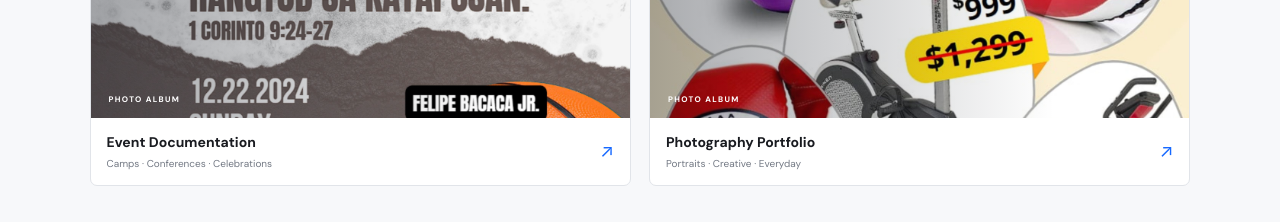
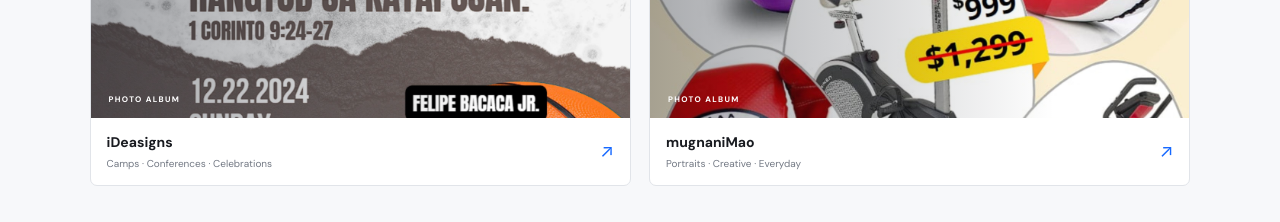
Before and after one commit to supermaorio/arjaybalabag.github.io, a plain HTML site: page index.html in a window 1280 px wide. Shown: the part 1260-1482 px from the top of the page. Drawn offline with Linux system fonts and the light colour scheme.

Commit message:
Rename portfolio album folders

```diff
--- a/index.html
+++ b/index.html
@@ -49,7 +49,7 @@
 <button class="filter" data-filter="community">Community</button>
 <button class="filter" data-filter="design">Graphic design</button>
 </div>
-<section class="collection-section" aria-labelledby="collections-title"><div class="collection-heading"><div><p class="eyebrow">BROWSE BY COLLECTION</p><h3 id="collections-title">Explore <span>albums.</span></h3></div><p>Open a folder to browse a curated set of photographs.</p></div><div class="collection-grid"><button class="collection-card" type="button" data-album="events"><span class="collection-cover"><img src="images/sportsfest.jpg" alt="" loading="lazy"><span class="folder-mark">▱</span><span class="collection-count">PHOTO ALBUM</span></span><span class="collection-info"><span><strong>Event Documentation</strong><small>Camps · Conferences · Celebrations</small></span><span class="collection-arrow">↗</span></span></button><button class="collection-card" type="button" data-album="photography"><span class="collection-cover"><img src="images/product.jpg" alt="" loading="lazy"><span class="folder-mark">▱</span><span class="collection-count">PHOTO ALBUM</span></span><span class="collection-info"><span><strong>Photography Portfolio</strong><small>Portraits · Creative · Everyday</small></span><span class="collection-arrow">↗</span></span></button></div></section><div class="project-grid">
+<section class="collection-section" aria-labelledby="collections-title"><div class="collection-heading"><div><p class="eyebrow">BROWSE BY COLLECTION</p><h3 id="collections-title">Explore <span>albums.</span></h3></div><p>Open a folder to browse a curated set of photographs.</p></div><div class="collection-grid"><button class="collection-card" type="button" data-album="events"><span class="collection-cover"><img src="images/sportsfest.jpg" alt="" loading="lazy"><span class="folder-mark">▱</span><span class="collection-count">PHOTO ALBUM</span></span><span class="collection-info"><span><strong>iDeasigns</strong><small>Camps · Conferences · Celebrations</small></span><span class="collection-arrow">↗</span></span></button><button class="collection-card" type="button" data-album="photography"><span class="collection-cover"><img src="images/product.jpg" alt="" loading="lazy"><span class="folder-mark">▱</span><span class="collection-count">PHOTO ALBUM</span></span><span class="collection-info"><span><strong>mugnaniMao</strong><small>Portraits · Creative · Everyday</small></span><span class="collection-arrow">↗</span></span></button></div></section><div class="project-grid">
 <article class="project-card project-featured" data-category="events"><button class="project-image" data-full="images/sportsfest.jpg" aria-label="View Sports Fest project"><img src="images/sportsfest.jpg" alt="Sports Fest event campaign design" loading="lazy"><span class="image-action">View project <b>↗</b></span></button><div class="project-meta"><div><span class="project-type">EVENT CAMPAIGN</span><h3>Sports Fest</h3></div><span class="project-number">01 / 09</span></div></article>
 <article class="project-card" data-category="community"><button class="project-image" data-full="images/retreat.jpg" aria-label="View Retreat project"><img src="images/retreat.jpg" alt="Retreat creative design" loading="lazy"><span class="image-action">View project <b>↗</b></span></button><div class="project-meta"><div><span class="project-type">COMMUNITY</span><h3>Retreat</h3></div><span class="project-number">02 / 09</span></div></article>
 <article class="project-card" data-category="community"><button class="project-image" data-full="images/fellowship.jpg" aria-label="View Fellowship project"><img src="images/fellowship.jpg" alt="Fellowship event design" loading="lazy"><span class="image-action">View project <b>↗</b></span></button><div class="project-meta"><div><span class="project-type">COMMUNITY</span><h3>Fellowship</h3></div><span class="project-number">03 / 09</span></div></article>
```
